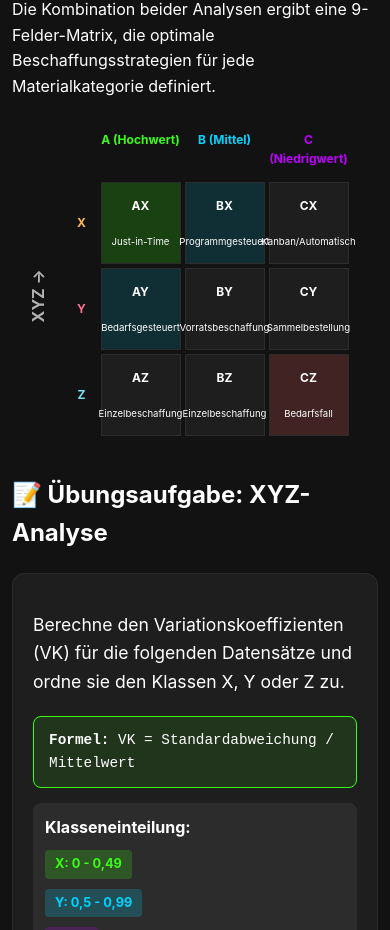
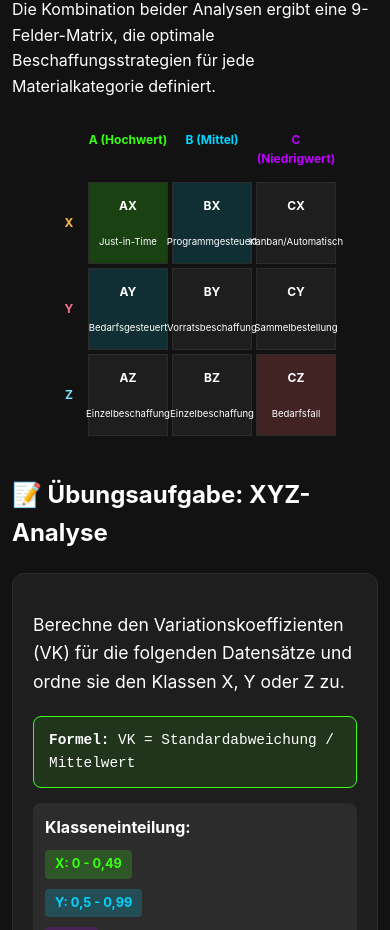
Before and after one commit to dung592847/PWL_E_LEARNING, a Vue app: page /abc-xyz in a window 390 px wide. Shown: the part 3596-4526 px from the top of the page. Built offline with nearby package versions, Linux system fonts and the light colour scheme.

Commit message:
fixed css for light mode

```diff
--- a/src/components/NavBar.vue
+++ b/src/components/NavBar.vue
@@ -47,7 +47,7 @@ onMounted(() => {
 
 <style scoped>
 .navbar {
-  background: var(--color-bg-card);
+  background: var(--navbar-bg);
   border-bottom: 1px solid var(--color-bg-hover);
   position: sticky; top: 0; z-index: 100;
   padding: 15px 0;
--- a/src/styles/main.css
+++ b/src/styles/main.css
@@ -20,6 +20,10 @@
   --color-xyz-x-dim: rgba(255, 184, 77, 0.12);
   --color-xyz-y-dim: rgba(255, 111, 145, 0.10);
   --color-xyz-z-dim: rgba(123, 223, 246, 0.10);
+  /* Module header background (default dark gradient) */
+  --module-header-bg: linear-gradient(rgba(0,0,0,0.7), rgba(0,0,0,0.9));
+  /* Navbar background default (uses card background unless overridden by theme) */
+  --navbar-bg: var(--color-bg-card);
 }
 
 /* Global spacing, radii and transitions for all themes (fixes missing vars in dark theme) */
@@ -110,6 +114,10 @@
   /* Table header/footer for light theme */
   --table-head-bg: #ffffff;
   --table-head-text: var(--color-text-primary);
+  /* Module header in light mode should be white */
+  --module-header-bg: #ffffff;
+  /* Navbar background in light mode */
+  --navbar-bg: #f5f5f5;
 }
 
 body {
--- a/src/views/AbcXyzView.vue
+++ b/src/views/AbcXyzView.vue
@@ -218,8 +218,7 @@
         <h2 class="section-title">Die 9-Felder-Matrix</h2>
         <p>{{ content.combinedMatrix.description }}</p>
 
-        <div class="matrix-visual">
-          <div class="matrix-label-y">XYZ →</div>
+          <div class="matrix-visual">
           <div class="matrix-content">
             <div class="matrix-header-row">
               <div></div>
@@ -639,7 +638,7 @@ const resetExercise = () => {
 
 <style scoped>
 .module-header {
-  background: linear-gradient(rgba(0,0,0,0.7), rgba(0,0,0,0.9));
+  background: var(--module-header-bg);
   padding: 60px 0;
   text-align: center;
   border-bottom: 1px solid var(--color-bg-hover);
@@ -697,10 +696,9 @@ const resetExercise = () => {
 .class-cell { font-weight: bold; font-size: 1.2rem; }
 
 /* Matrix Visual */
-.matrix-visual { display: flex; justify-content: center; margin-top: 30px; position: relative; padding-left: 50px; }
-.matrix-label-y { position: absolute; left: 0; top: 50%; transform: rotate(-90deg); font-weight: bold; color: var(--color-text-secondary); }
-.matrix-content { display: flex; flex-direction: column; gap: 4px; }
-.matrix-header-row { display: grid; grid-template-columns: 50px 1fr 1fr 1fr; gap: 4px; }
+.matrix-visual { display: flex; justify-content: center; margin-top: 30px; position: relative; }
+.matrix-content { display: flex; flex-direction: column; gap: 4px; align-items: center; margin-left: -60px; }
+ .matrix-header-row { display: grid; grid-template-columns: 50px 150px 150px 150px; gap: 4px; }
 .matrix-row { display: grid; grid-template-columns: 50px 150px 150px 150px; gap: 4px; }
 .header-cell { text-align: center; font-weight: bold; color: var(--color-text-primary); padding-bottom: 10px; }
 
@@ -982,9 +980,10 @@ const resetExercise = () => {
 
   /* Matrix Visual */
   .matrix-visual {
-    padding-left: 30px;
+    padding-left: 0;
     overflow-x: auto;
   }
+  .matrix-content { margin-left: -10px; }
 
   .matrix-row {
     grid-template-columns: 40px 100px 100px 100px;
@@ -1124,8 +1123,9 @@ const resetExercise = () => {
 
   /* Matrix smaller */
   .matrix-visual {
-    padding-left: 25px;
+    padding-left: 0;
   }
+  .matrix-content { margin-left: 0; }
 
   .matrix-row {
     grid-template-columns: 30px 80px 80px 80px;
--- a/src/views/ConflictView.vue
+++ b/src/views/ConflictView.vue
@@ -153,7 +153,7 @@ const content = ref(conflictData)
 
 <style scoped>
 .module-header {
-  background: linear-gradient(rgba(0,0,0,0.7), rgba(0,0,0,0.9));
+  background: var(--module-header-bg);
   padding: 60px 0; text-align: center;
   border-bottom: 1px solid var(--color-bg-hover);
 }
--- a/src/views/LeanManagementView.vue
+++ b/src/views/LeanManagementView.vue
@@ -125,7 +125,7 @@ const activeStep = ref(0)
 
 <style scoped>
 .module-header {
-  background: linear-gradient(rgba(0,0,0,0.7), rgba(0,0,0,0.9));
+  background: var(--module-header-bg);
   padding: 60px 0;
   text-align: center;
   border-bottom: 1px solid var(--color-bg-hover);
--- a/src/views/MatrixMinimumView.vue
+++ b/src/views/MatrixMinimumView.vue
@@ -404,7 +404,7 @@ const calculateExerciseCost = () => {
 
 <style scoped>
 .module-header {
-  background: linear-gradient(rgba(0,0,0,0.7), rgba(0,0,0,0.9));
+  background: var(--module-header-bg);
   padding: 60px 0; text-align: center;
   border-bottom: 1px solid var(--color-bg-hover);
 }
```
